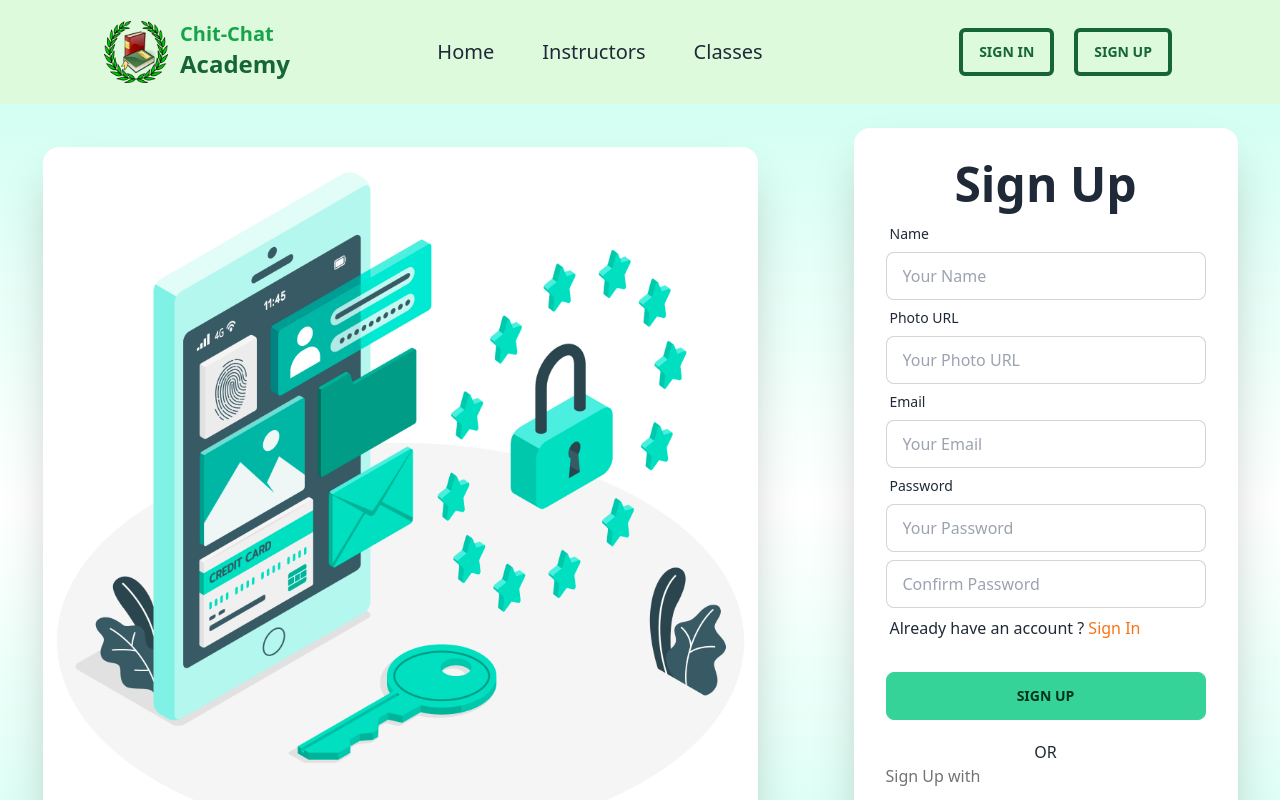
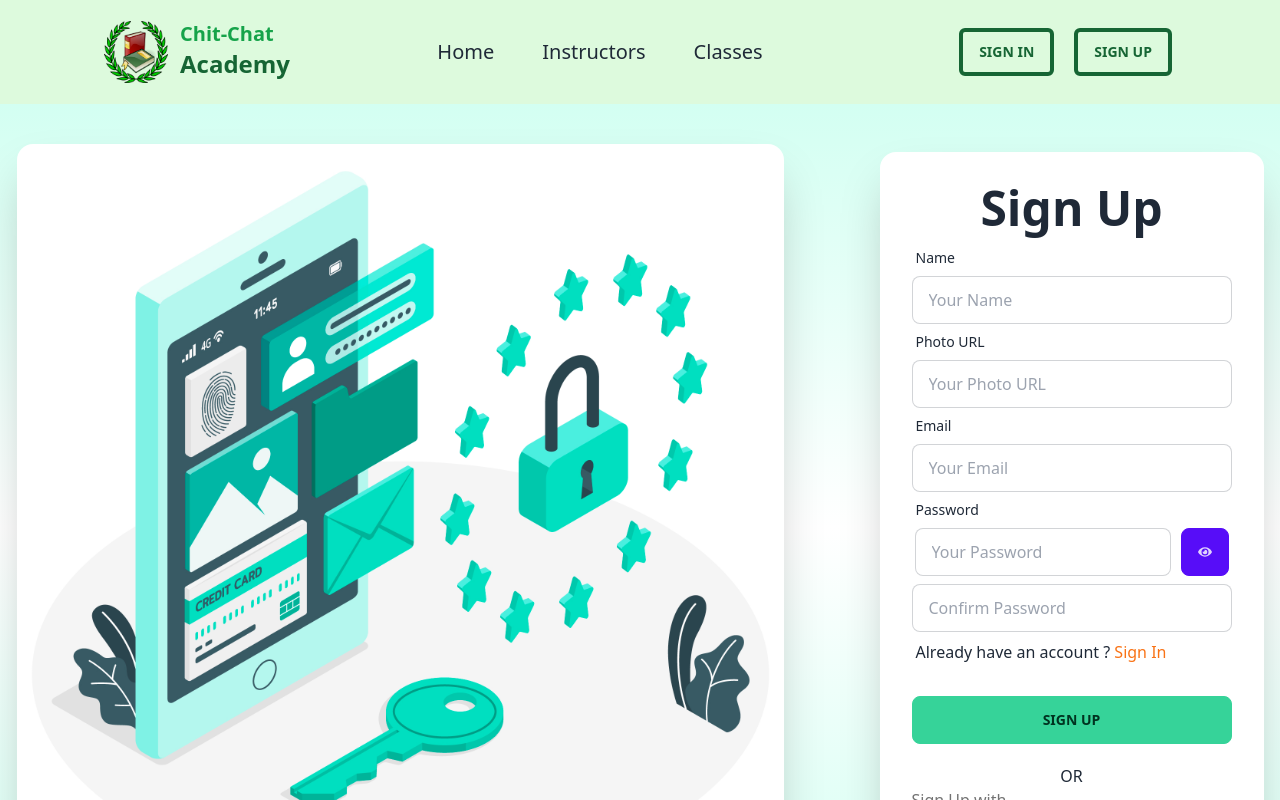
Before and after one commit to 23Mubasshir/Chit-Chat-Academy-client, a React (Vite) app: page /sign-up in a window 1280 px wide. Shown: the top 800 px of the page. Built offline with nearby package versions, Linux system fonts and the light colour scheme; no server answers.

Commit message:
Signup bug fixed

```diff
--- a/src/Pages/ErrorPage/ErrorPage.jsx
+++ b/src/Pages/ErrorPage/ErrorPage.jsx
@@ -3,7 +3,7 @@ import img from "../../assets/images/ErrorPage.png"
 import { Link } from "react-router-dom";
 
 const ErrorPage = () => {
-  useTitle('Anime ToyWorld | Error Page');
+  useTitle('Chit-Chat Academy | Error Page');
   return (
     <div>
       <div className="hero min-h-screen bg-base-100">
--- a/src/Pages/Home/Home/Home.jsx
+++ b/src/Pages/Home/Home/Home.jsx
@@ -1,6 +1,8 @@
+import useTitle from "../../../Hooks/useTitle";
 import Banner from "../Banner/Banner";
 
 const Home = () => {
+    useTitle('Chit-Chat Academy | Home');
     return (
         <div>
             <Banner></Banner>
--- a/src/Pages/SignIn/SignIn.jsx
+++ b/src/Pages/SignIn/SignIn.jsx
@@ -10,7 +10,7 @@ import { useForm } from "react-hook-form";
 
 const SignIn = () => {
   const { signIn, signInWithGoogle } = useContext(AuthContext);
-  useTitle("Anime ToyWorld | Sign In");
+  useTitle("Chit-Chat Academy | Sign In");
   const {
     register,
     handleSubmit,
--- a/src/Pages/SignUp/SignUp.jsx
+++ b/src/Pages/SignUp/SignUp.jsx
@@ -5,10 +5,13 @@ import { AuthContext } from "../../Providers/AuthProvider";
 import { useContext, useState } from "react";
 import useTitle from "../../Hooks/useTitle";
 import { useForm } from "react-hook-form";
+import { FaEye } from "react-icons/fa";
 
 const SignUp = () => {
   const [error, setError] = useState(false);
-  useTitle("Anime ToyWorld | Sign Up");
+  const [hidePass, setHidePass] = useState(true);
+  useTitle("Chit-Chat Academy | Sign Up");
+
   const { createUser, signInWithGoogle, userProfileUpdating, setUser } =
     useContext(AuthContext);
   const {
@@ -20,8 +23,7 @@ const SignUp = () => {
 
   //  < ----- Regular Sign-Up ----->
   const onSubmit = (data) => {
-
-    if (data.password == data.confirm_password){
+    if (data.password == data.confirm_password) {
       createUser(data.email, data.password).then((result) => {
         const createdUser = result.user;
 
@@ -32,37 +34,8 @@ const SignUp = () => {
             photoURL: data.photoURL,
           });
         });
-
-        // userProfileUpdating(data.name, data.photoURL)
-        //   .then(() => {
-        //   //   const saveUser = { name: data.name, email: data.email };
-        //   //   fetch("https://bistro-boss-server-fawn.vercel.app/users", {
-        //   //     method: "POST",
-        //   //     headers: {
-        //   //       "content-type": "application/json",
-        //   //     },
-        //   //     body: JSON.stringify(saveUser),
-        //   //   })
-        //   //     .then((res) => res.json())
-        //   //     .then((data) => {
-        //   //       if (data.insertedId) {
-        //   //         reset();
-        //   //         Swal.fire({
-        //   //           position: "top-end",
-        //   //           icon: "success",
-        //   //           title: "User created successfully.",
-        //   //           showConfirmButton: false,
-        //   //           timer: 1500,
-        //   //         });
-        //   //         navigate("/");
-        //   //       }
-        //   //     });
-        //   })
-        //   .catch((error) => console.log(error));
       });
-    }
-    else(setError(true));
-
+    } else setError(true);
   };
 
   //  < ----- Google Sign-up ----->
@@ -78,8 +51,6 @@ const SignUp = () => {
         console.log(error.message);
       });
   };
-
-
 
   return (
     <div>
@@ -147,17 +118,26 @@ const SignUp = () => {
                   <label className="label">
                     <span className="label-text">Password</span>
                   </label>
+                  <div className="flex justify-around">
                     <input
                       name="password"
-                    type="Password"
+                      type={hidePass ? "password" : "text"}
                       placeholder="Your Password"
-                    className="input input-bordered"
+                      className="input input-bordered w-4/5"
                       {...register("password", {
                         required: true,
                         minLength: 6,
                         pattern: /(?=.*[A-Z])(?=.*[!@#$&*])/,
                       })}
                     />
+
+                    <div
+                      onClick={() => setHidePass(!hidePass)}
+                      className="btn btn-primary  ml-1"
+                    >
+                      <FaEye />
+                    </div>
+                  </div>
                   {errors.password?.type === "required" && (
                     <p className="text-red-600 ">* Password is required</p>
                   )}
@@ -175,18 +155,26 @@ const SignUp = () => {
                   )}
                   <input
                     name="confirm_password"
-                  type="Password"
+                    type={hidePass ? "password" : "text"}
                     placeholder="Confirm Password"
                     className="input input-bordered mt-2"
                     {...register("confirm_password", {
-                      required: true
+                      required: true,
                     })}
                   />
 
-                  {error ? <p className="text-red-600 ">* Confirm Password did not match</p> : <></> }
+                  {error ? (
+                    <p className="text-red-600 ">
+                      * Confirm Password did not match
+                    </p>
+                  ) : (
+                    <></>
+                  )}
 
                   {errors.confirm_password?.type === "required" && (
-                    <p className="text-red-600 ">* Confirm Password is required</p>
+                    <p className="text-red-600 ">
+                      * Confirm Password is required
+                    </p>
                   )}
 
                   <label className="label">
```
Lines whose indentation alone changed are shown as unchanged.
